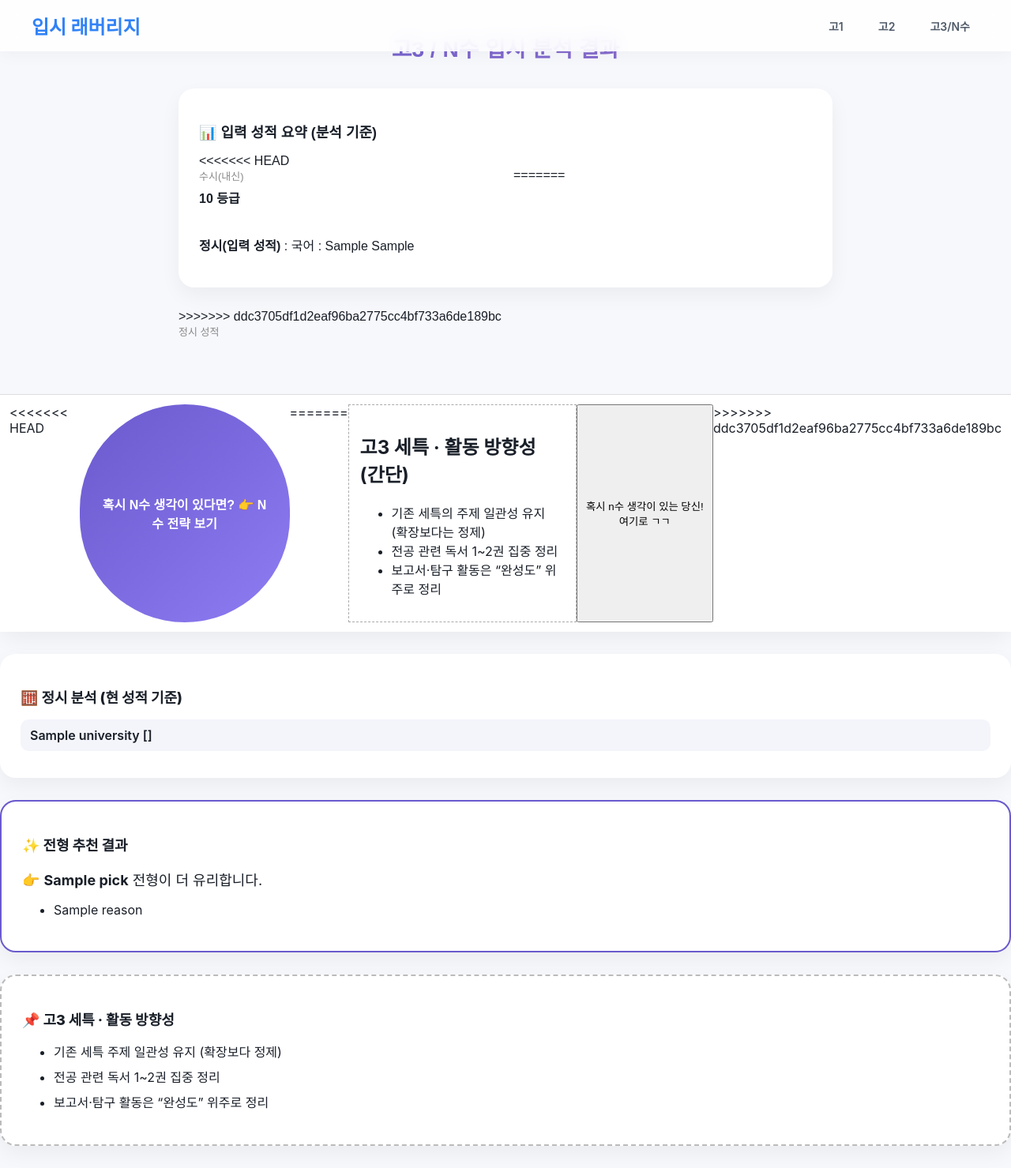
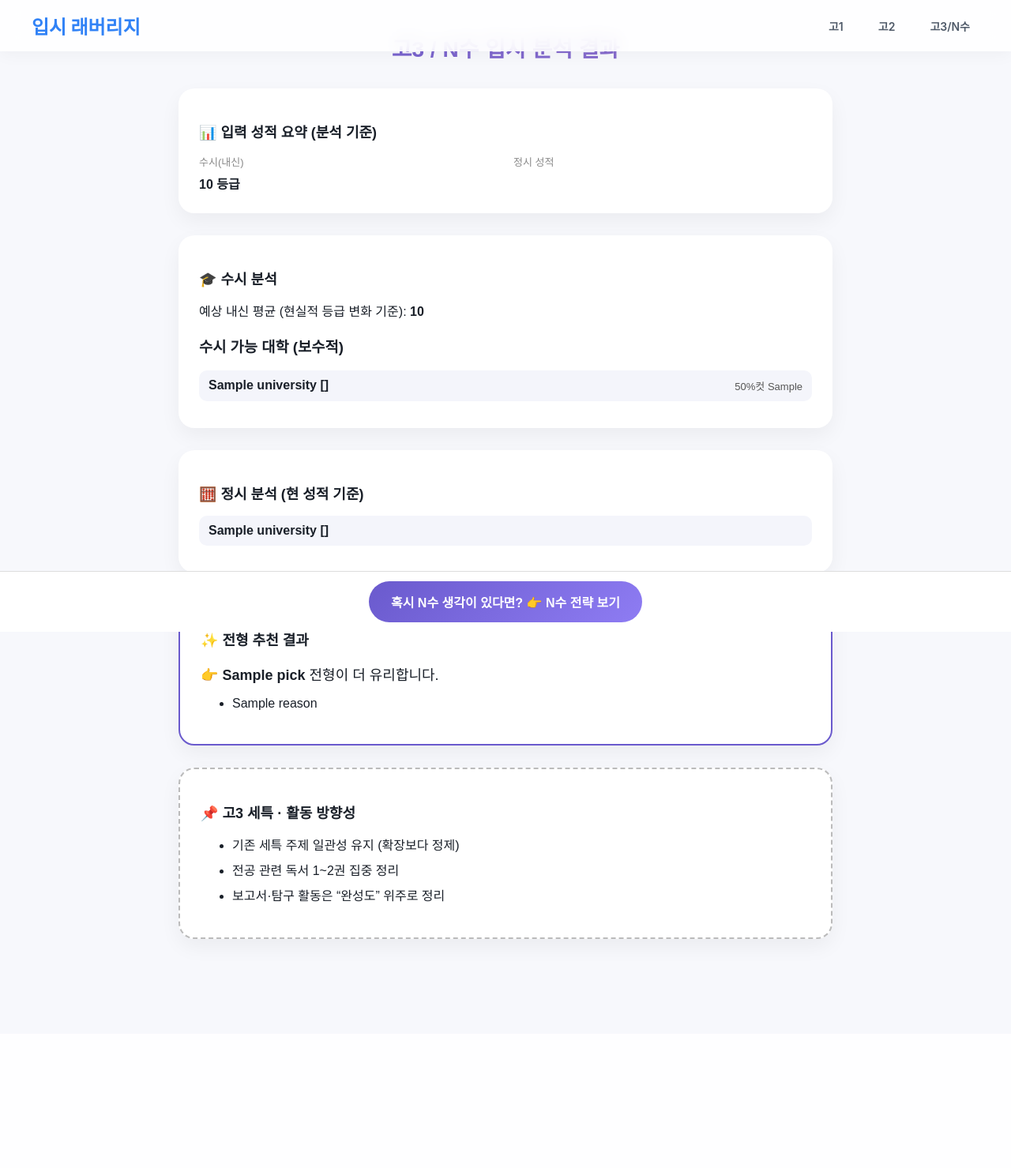
Before and after one commit to grftkjm/data_analysis_team, a Flask app: template app/templates/high3/high3_result.html in a window 1280 px wide. Shown: the whole page at 79% size. After the commit the page ends 1200 px from the top, so only its background shows below. Run offline with Flask 3, Linux system fonts and the light colour scheme; the template is opened without the code that fills it: most values are stand-ins (such as "Sample title", 1, 10 or a date in 2020).

Commit message:
css 문제 해결

```diff
--- a/app/static/n.css
+++ b/app/static/n.css
@@ -1,4 +1,3 @@
-
 /* =========================
    공통
    ========================= */
@@ -175,5 +174,4 @@ body {
 .status.half {
     background: #ede9ff;
     color: #6a5acd;
-
 }
--- a/app/templates/high3/high3_result.html
+++ b/app/templates/high3/high3_result.html
@@ -16,24 +16,13 @@
   <section class="card">
     <h2 class="card-title">📊 입력 성적 요약 (분석 기준)</h2>
 
-<<<<<<< HEAD
     <div class="summary-grid">
       <!-- 수시 -->
       <div>
         <span class="label">수시(내신)</span>
         <span class="value">{{ result.susi.naesin_avg }} 등급</span>
       </div>
-=======
-  <!-- 정시 -->
-  <p>
-    <strong>정시(입력 성적)</strong> :
-    국어 :
-    {% for k, v in result.jungsi.scores_keep.items() %}
-      {{ k }} {{ v }}{% if not loop.last %}, {% endif %}
-    {% endfor %}
-  </p>
-</section>
->>>>>>> ddc3705df1d2eaf96ba2775cc4bf733a6de189bc
+
 
       <!-- 정시 -->
       <div>
@@ -151,33 +140,9 @@
   <input type="hidden" name="inq1_percent" value="{{ forRetry.inq1_val_percent }}">
   <input type="hidden" name="inq2_percent" value="{{ forRetry.inq2_val_percent }}">
 
-<<<<<<< HEAD
   <button type="submit" class="cta-btn">
     혹시 N수 생각이 있다면? 👉 N수 전략 보기
   </button>
-=======
-<!-- ============================= -->
-<!-- 고3 세특 / 활동 방향 -->
-<!-- ============================= -->
-<section style="border:1px dashed #aaa; padding:14px;">
-  <h2>고3 세특 · 활동 방향성 (간단)</h2>
-  <ul>
-    <li>기존 세특의 주제 일관성 유지 (확장보다는 정제)</li>
-    <li>전공 관련 독서 1~2권 집중 정리</li>
-    <li>보고서·탐구 활동은 “완성도” 위주로 정리</li>
-  </ul>
-</section>
-<form action="{{ url_for('n_result.n_result') }}" method="POST">
-    <input type="hidden" name="kor_grade" value="{{ forRetry.kor_val }}">
-    <input type="hidden" name="math_grade" value="{{ forRetry.math_val }}">
-    <input type="hidden" name="eng_grade" value="{{ forRetry.eng_val }}">
-    <input type="hidden" name="inq1_grade" value="{{ forRetry.inq1_val }}">
-    <input type="hidden" name="inq2_grade" value="{{ forRetry.inq2_val }}">
-    <input type="hidden" name="inq1_percent" value="{{ forRetry.inq1_val_percent }}">
-    <input type="hidden" name="inq2_percent" value="{{ forRetry.inq2_val_percent }}">
-
-    <button type="submit">혹시 n수 생각이 있는 당신! 여기로 ㄱㄱ</button>
->>>>>>> ddc3705df1d2eaf96ba2775cc4bf733a6de189bc
 </form>
 
 {% endblock %}
```
